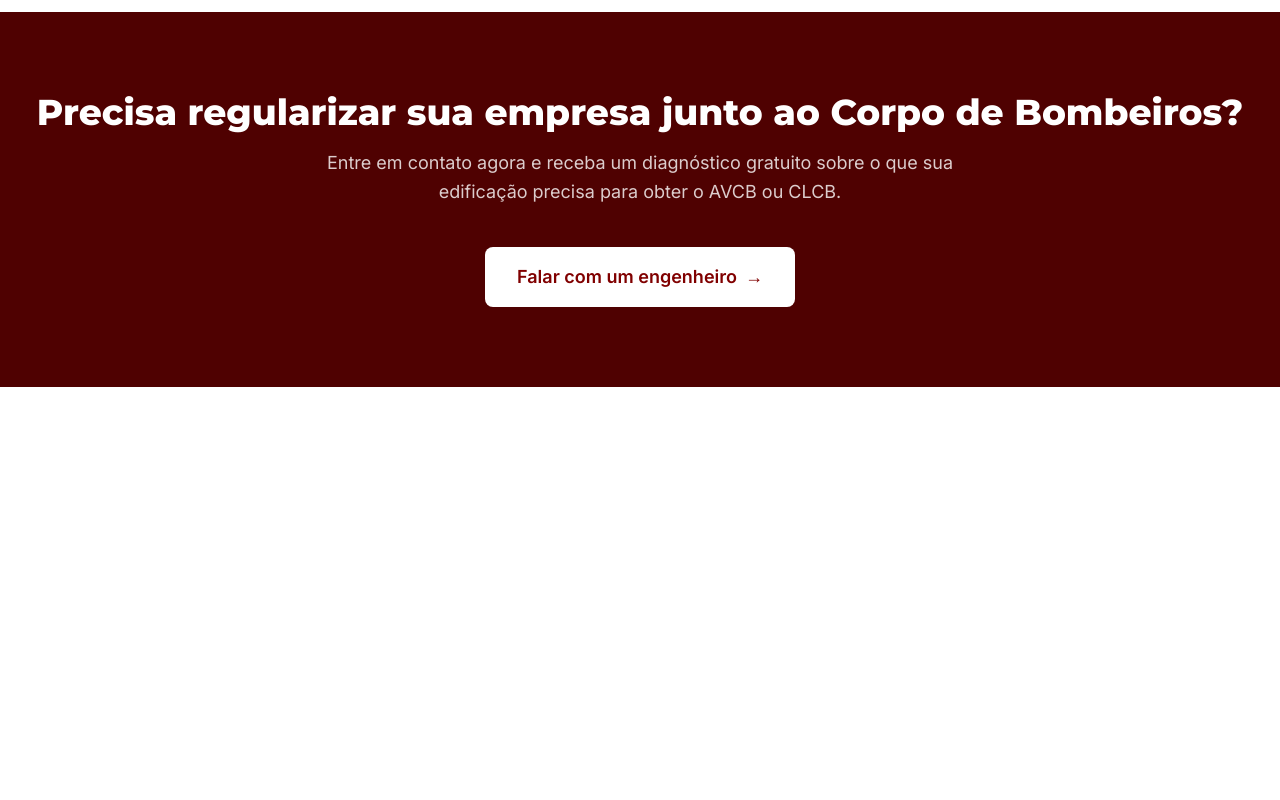
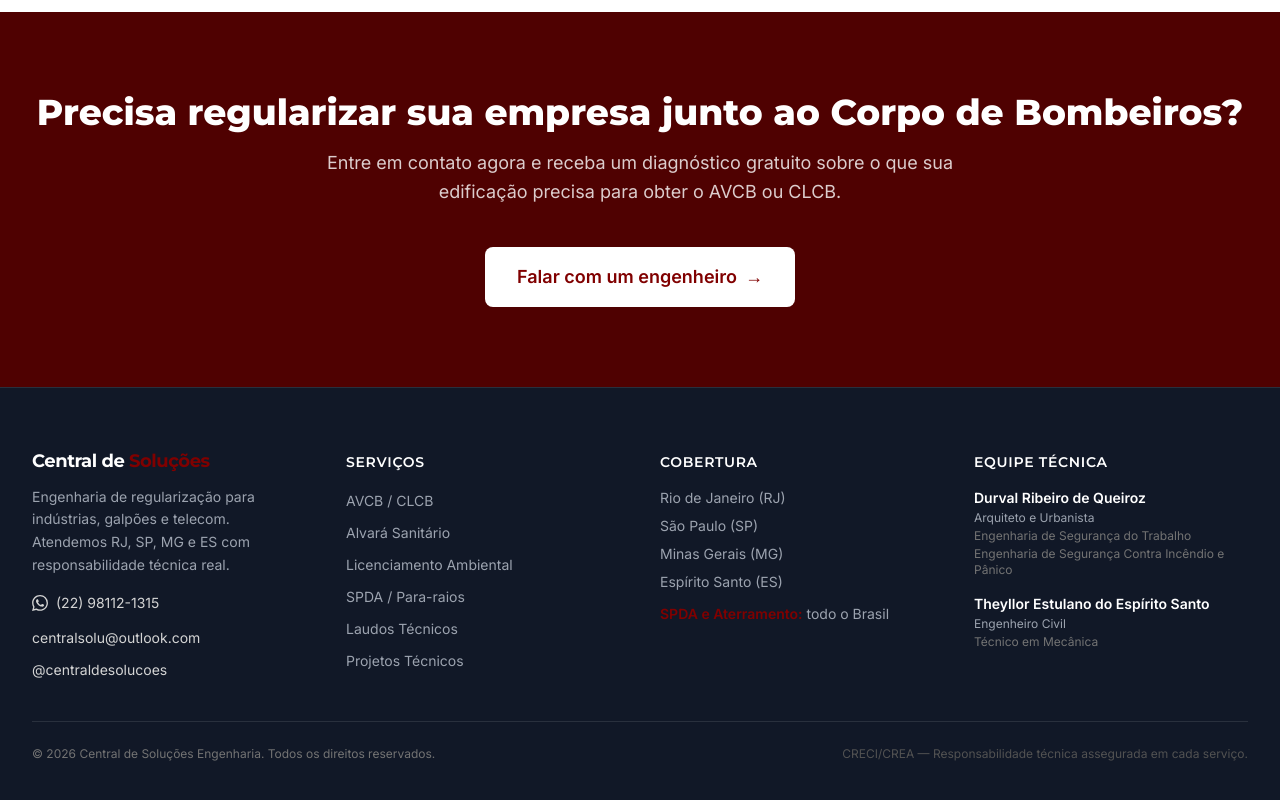
Before and after one commit to BarcelosMoises/Landing-Page-Central, a Next.js app: page /avcb-corpo-de-bombeiros in a window 1280 px wide. Shown: the part 3628-4428 px from the top of the page. Before the commit the page ends 4015 px from the top, so only its background shows below. Built offline with nearby package versions, Linux system fonts and the light colour scheme.

Commit message:
feat(layout): adiciona Footer global ao RootLayout

```diff
--- a/app/layout.tsx
+++ b/app/layout.tsx
@@ -1,5 +1,6 @@
 import type { Metadata } from "next";
 import { Inter, Montserrat } from "next/font/google";
+import { Footer } from "@/components/Footer";
 import "./globals.css";
 
 const montserrat = Montserrat({
@@ -74,8 +75,6 @@ export const metadata: Metadata = {
   },
 };
 
-// ProfessionalService: subtipo de LocalBusiness — mais semântico para
-// empresas de engenharia/consultoria. Melhora E-E-A-T e rich results.
 const organizationJsonLd = {
   "@context": "https://schema.org",
   "@type": ["ProfessionalService", "LocalBusiness"],
@@ -125,21 +124,11 @@ const organizationJsonLd = {
     ],
   },
   knowsAbout: [
-    "AVCB",
-    "SPDA",
-    "Laudos Técnicos",
-    "Licenciamento Ambiental",
-    "Vigilância Sanitária",
-    "Projetos de Combate a Incêndio",
-    "Regularização junto ao Corpo de Bombeiros",
-    "CLCB",
-    "ART",
-    "NBR 5419",
-    "NR-10",
+    "AVCB", "SPDA", "Laudos Técnicos", "Licenciamento Ambiental",
+    "Vigilância Sanitária", "Projetos de Combate a Incêndio",
+    "Regularização junto ao Corpo de Bombeiros", "CLCB", "ART", "NBR 5419", "NR-10",
   ],
-  sameAs: [
-    "https://www.instagram.com/centraldesolucoes",
-  ],
+  sameAs: ["https://www.instagram.com/centraldesolucoes"],
 };
 
 export default function RootLayout({
@@ -162,6 +151,7 @@ export default function RootLayout({
       </head>
       <body className="font-body bg-white text-neutral-700 antialiased">
         {children}
+        <Footer />
       </body>
     </html>
   );
```
